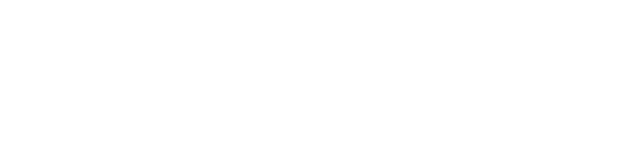
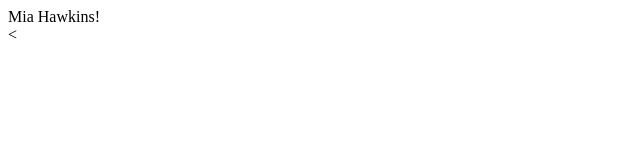
Before and after one commit to miahawkins/miahawkins.github.io, a plain HTML site: page index.html in a window 1280 px wide. Shown: the whole page, without its empty margins (0-640 px from the left). Drawn offline with Linux system fonts and the light colour scheme.

Commit message:
add update html

```diff
--- a/index.html
+++ b/index.html
@@ -5,5 +5,7 @@
 </head>
 <body>
 
+<header>Mia Hawkins!</header><
+
 </body>
 </html>
```
